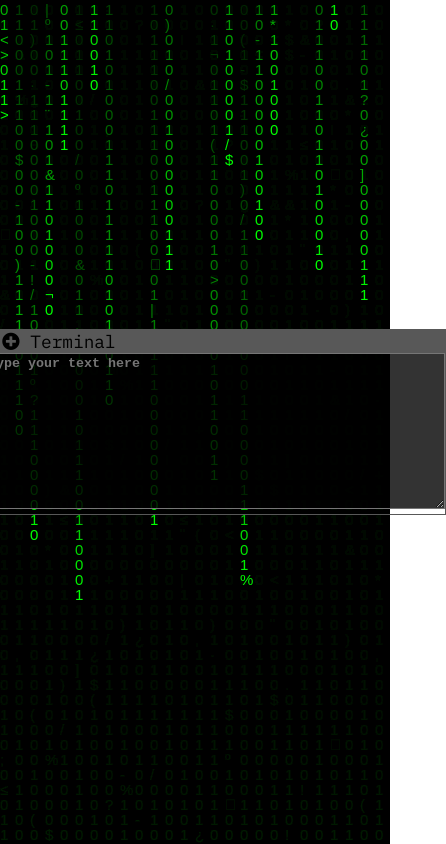
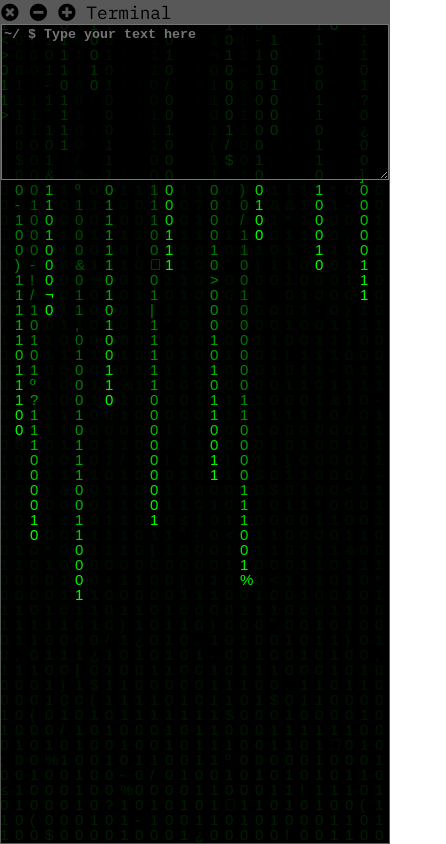
Before and after one commit to jhonnierandrey/matrix, a React (Create React App) app: page / in a window 390 px wide. Shown: the whole page, 446 px wide, since content can reach past the window. Built offline with nearby package versions, Linux system fonts and the light colour scheme.

Commit message:
visual improvements

```diff
--- a/src/App.css
+++ b/src/App.css
@@ -64,4 +64,14 @@ canvas {
   color: #00FF00;
 }
 
+@media (max-width: 768px) {
+  #terminalWindow {
+    height: 100vh;
+    width: 100%;
+  }
+  #terminalWindow textarea {
+    width: 100%;
+  }
+}
+
 /*# sourceMappingURL=App.css.map */
--- a/src/App.scss
+++ b/src/App.scss
@@ -89,3 +89,14 @@ canvas {
     color: $green;
   }
 }
+
+@media(max-width: 768px){
+  #terminalWindow {
+    height: 100vh;
+    width: 100%;
+
+    textarea {
+      width: 100%;
+    }
+  }
+}
```
Also changed, not shown: 1 other file (tests, documents, lock files or other folders).
